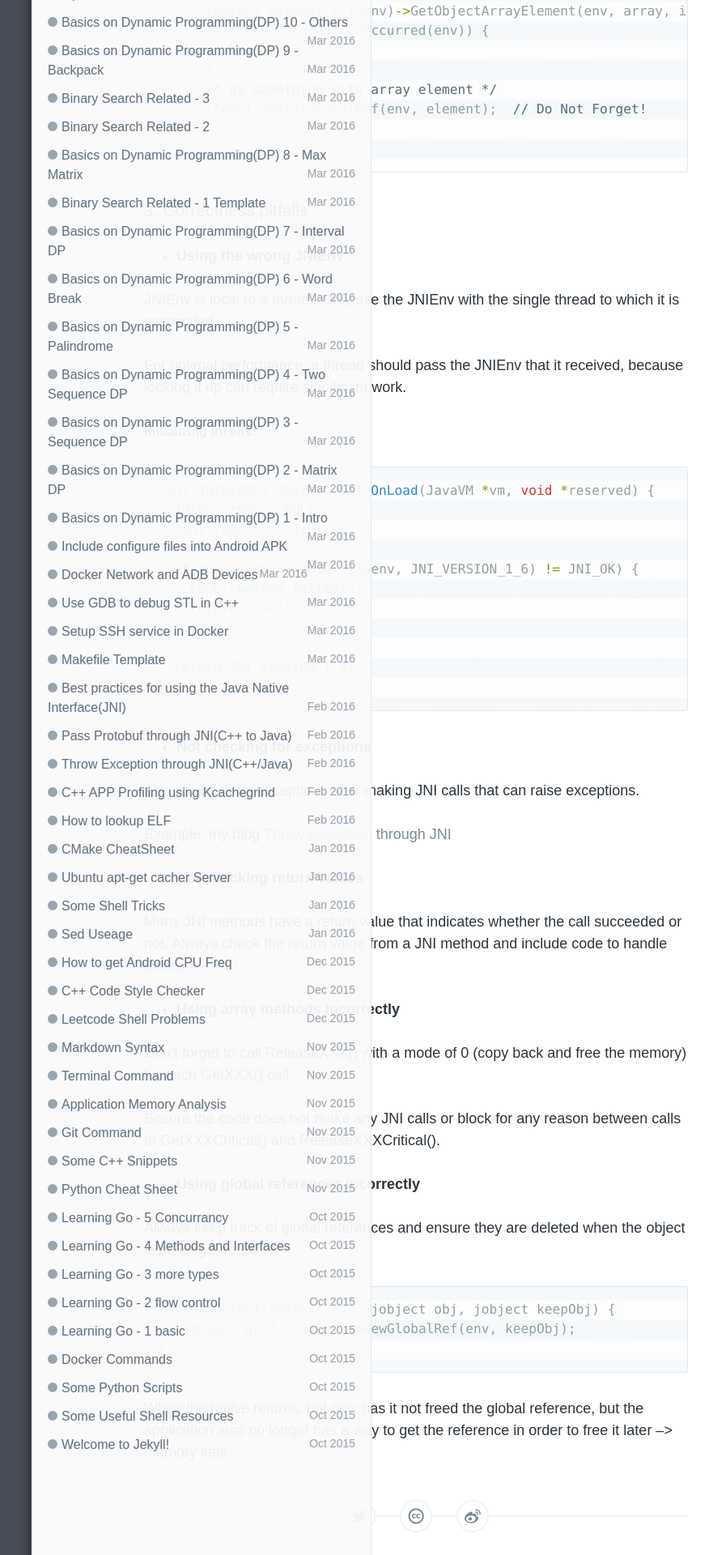
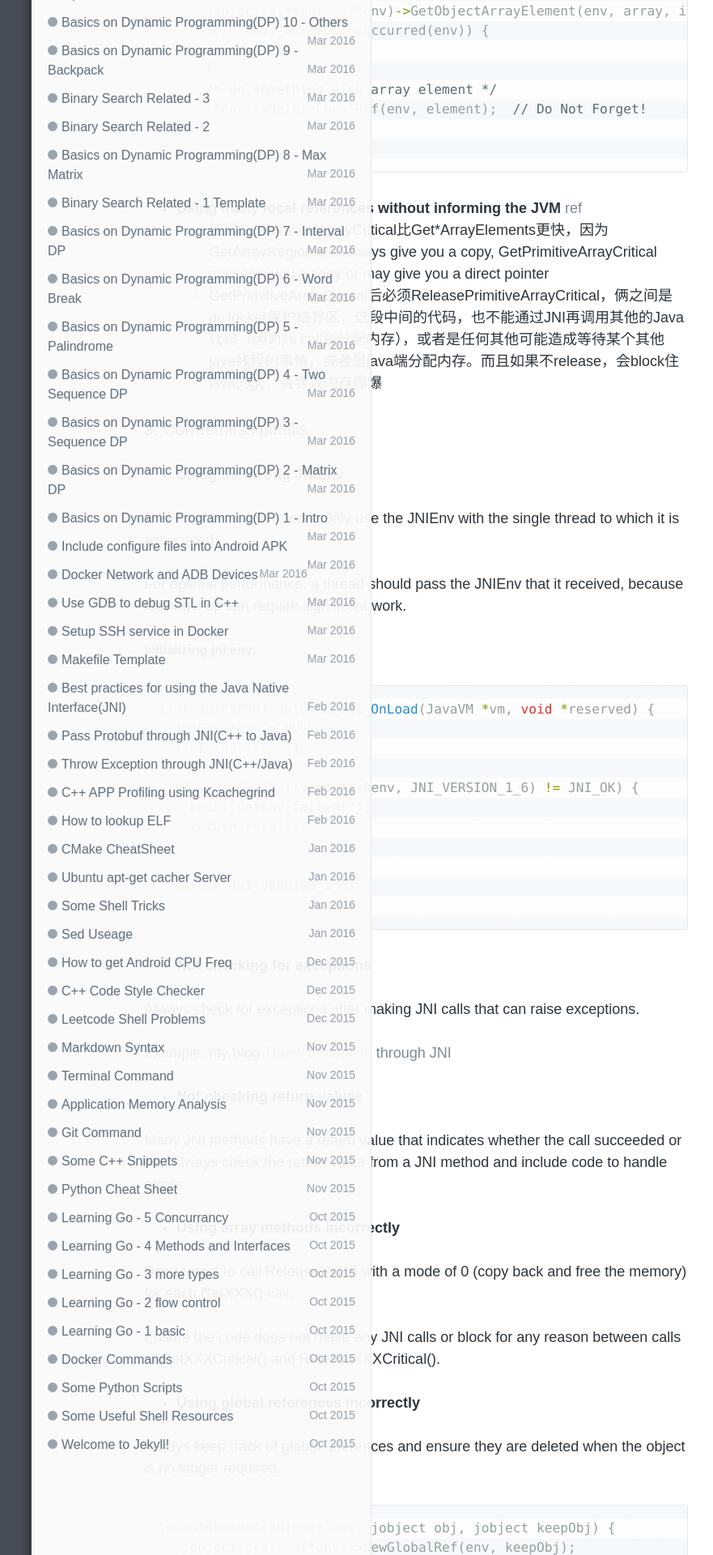
Before and after one commit to wykvictor/wykvictor.github.io, a Jekyll site: the page built from _posts/Tech/2016-02-28-Best-Practices-JNI.md, in a window 1280 px wide. Shown: the part 2577-4497 px from the top of the page at 81% size, without its empty margins (126-1007 px from the left). Built offline with Jekyll 4.4.1, drawn with Linux system fonts in a browser that asks for light colours; comment, search, counter and statistics services are not loaded.

Commit message:
update jni releaseArrayCritical

```diff
--- a/_posts/Tech/2016-02-28-Best-Practices-JNI.md
+++ b/_posts/Tech/2016-02-28-Best-Practices-JNI.md
@@ -89,6 +89,13 @@ void workOnArray(JNIEnv* env, jobject obj, jarray array){
 }
 {% endhighlight %}
 
+* **Using many local references without informing the JVM**
+[ref](https://stackoverflow.com/questions/23258357/whats-the-trade-off-between-using-getprimitivearraycritical-and-getprimitivety)
+
+  * 使用GetPrimitiveArrayCritical比Get*ArrayElements更快，因为GetArrayRegion will always give you a copy, GetPrimitiveArrayCritical may give you a copy or may give you a direct pointer
+
+  * GetPrimitiveArrayCritical后必须ReleasePrimitiveArrayCritical，俩之间是gc locker保护临界区，这段中间的代码，也不能通过JNI再调用其他的Java代码（因为jni call会分配内存），或者是任何其他可能造成等待某个其他java线程的事情，或者是java端分配内存。而且如果不release，会block住java的gc，会导致内存撑爆
+
 ### 3. Correctness pitfalls
 
 * **Using the wrong JNIEnv**
```
